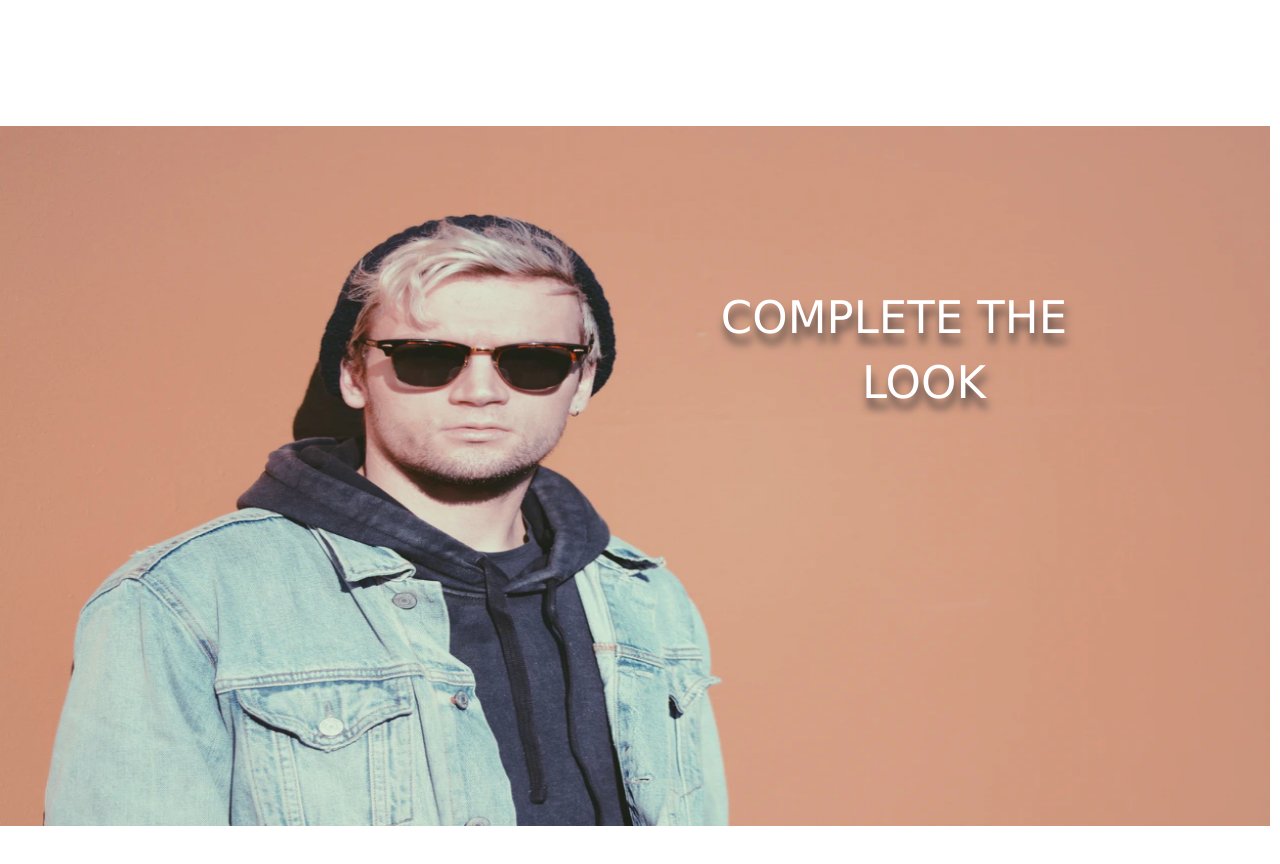
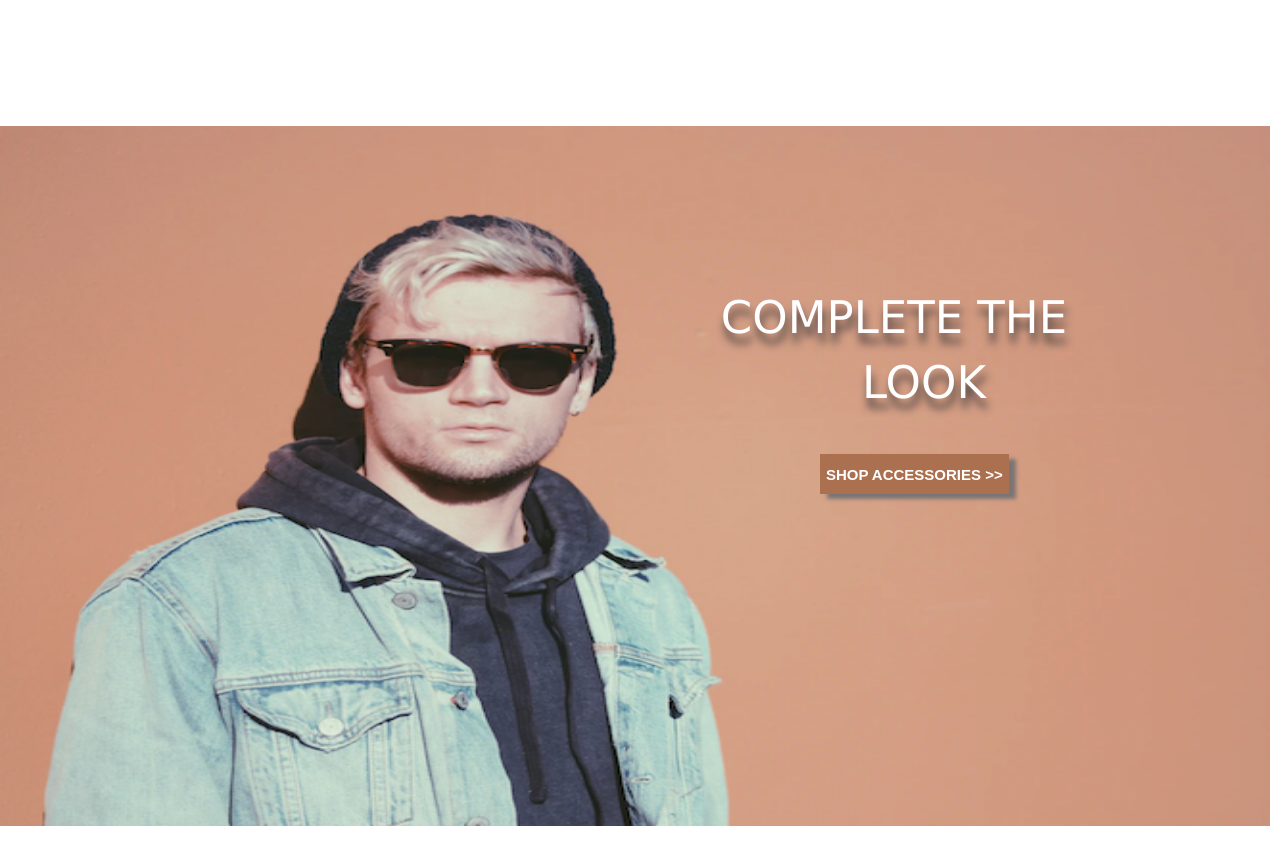
Before and after one commit to mynameisjasmine/Darrow-Lane, a React (Create React App) app: page / in a window 1280 px wide. Shown: the part 2080-2944 px from the top of the page. Built offline with nearby package versions, Linux system fonts and the light colour scheme.

Commit message:
shop acc button

```diff
--- a/src/components/DarrowLane.js
+++ b/src/components/DarrowLane.js
@@ -32,14 +32,14 @@ const DarrowLane = () => {
 
           </div>
           <div className='acc-image-div'>
-          <div className='mod9'><img src={'./assets/mod9.png'} alt=''/></div>
+          <div className='mod9'><img src={'./assets/mod9.2.png'} alt=''/></div>
           </div>
           <div className='complete-div'>
-              {/* <div className='complete'><img src={'./assets/complete.png'} alt=''/></div> */}
               <p className='text'>COMPLETE THE</p>
 
               <p className='text look'>LOOK</p>
           </div>
+          <button className='acc-button'>SHOP ACCESSORIES {'>'}{'>'}</button>
      </div>
     )
 }
--- a/src/index.css
+++ b/src/index.css
@@ -182,3 +182,16 @@ img {
   left: 30px;
 
 }
+
+.acc-button {
+  position: relative;
+  top: -580px;
+  left: 820px;
+  height: 40px;
+  border: #AA704F;
+  background-color: #AA704F;
+  color: white;
+  font-weight: bold;
+  font-size: 15px;
+  box-shadow: 7px 5px 4px rgb(122, 116, 116);
+}
```
Also changed, not shown: public/assets/complete.png (deleted), public/assets/mod9.2.png (added).
